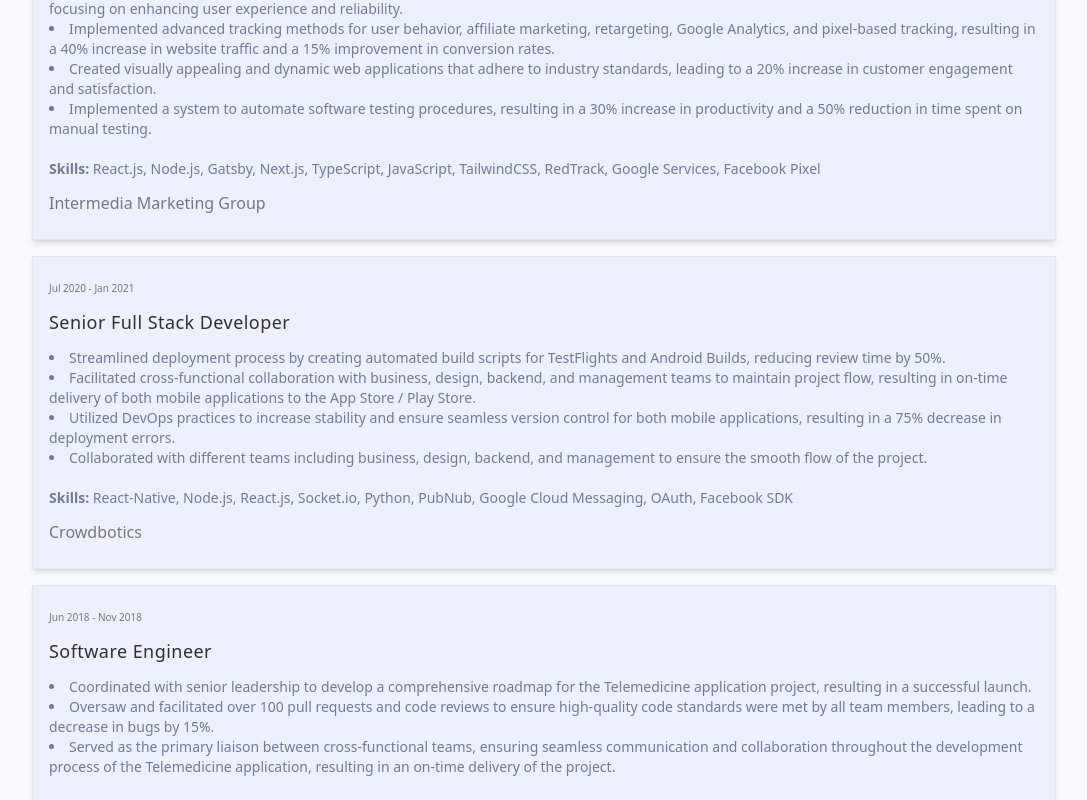
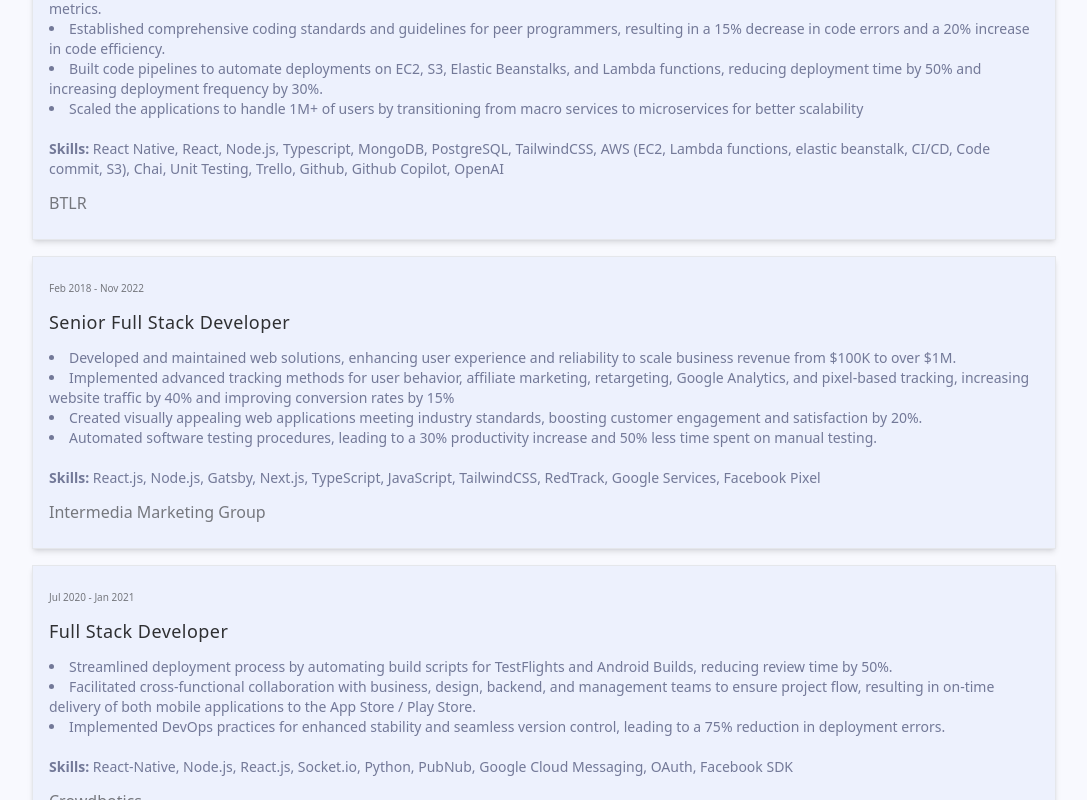
Before and after one commit to chwasifjameel/wasif-jameel, a Next.js app: page / in a window 1280 px wide. Shown: the part 4980-5780 px from the top of the page, without its empty margins (116-1203 px from the left). Built offline with nearby package versions, Linux system fonts and the light colour scheme.

Commit message:
CI issues fixed

```diff
--- a/components/resume.tsx
+++ b/components/resume.tsx
@@ -8,33 +8,45 @@
     achivements: [
       'Revamped coding infrastructure to facilitate the transition of the existing system into a SaaS model, leading to an increase in user interest.',
       'Formulated and executed an inclusive API plan, allowing external developers access to public APIs for building new applications, resulting in a 50% surge in third-party app connections.',
-      "Automated the organization's onboarding process, reducing the time it takes to become fully operational from 6 months to just 1 week, leading to an 80% decrease in onboarding costs.",
+      "Automated the organization's onboarding procedures, slashing the time it takes to become fully operational from 6 months to just 1 week, reducing onboarding expenses by 80%.",
     ],
     skills:
       'React Native, React, Node.js, Typescript, Python, MongoDB, PostgreSQL, TailwindCSS, AWS (EC2, Lambda functions, elastic beanstalk, CI/CD, S3), Chai, Unit Testing, Jira, Github, Github Copilot, Neo4j, Docker',
+  },
+  {
+    title: 'Senior Full Stack Engineer',
+    company: 'BTLR',
+    date: 'Jan 2023 - Sept 2023',
+    achivements: [
+      'Researched and selected the optimal technology stack for core application development, resulting in a 30% increase in overall system performance metrics.',
+      'Established comprehensive coding standards and guidelines for peer programmers, resulting in a 15% decrease in code errors and a 20% increase in code efficiency.',
+      'Built code pipelines to automate deployments on EC2, S3, Elastic Beanstalks, and Lambda functions, reducing deployment time by 50% and increasing deployment frequency by 30%.',
+      'Scaled the applications to handle 1M+ of users by transitioning from macro services to microservices for better scalability',
+    ],
+    skills:
+      'React Native, React, Node.js, Typescript, MongoDB, PostgreSQL, TailwindCSS, AWS (EC2, Lambda functions, elastic beanstalk, CI/CD, Code commit, S3), Chai, Unit Testing,  Trello, Github, Github Copilot, OpenAI',
   },
   {
     title: 'Senior Full Stack Developer',
     company: 'Intermedia Marketing Group',
     date: 'Feb 2018 - Nov 2022',
     achivements: [
-      'Developed and maintained web solutions that contributed to scaling the business to a million dollars in revenue from a hundred thousand, focusing on enhancing user experience and reliability.',
-      'Implemented advanced tracking methods for user behavior, affiliate marketing, retargeting, Google Analytics, and pixel-based tracking, resulting in a 40% increase in website traffic and a 15% improvement in conversion rates.',
-      'Created visually appealing and dynamic web applications that adhere to industry standards, leading to a 20% increase in customer engagement and satisfaction.',
-      'Implemented a system to automate software testing procedures, resulting in a 30% increase in productivity and a 50% reduction in time spent on manual testing.',
+      'Developed and maintained web solutions, enhancing user experience and reliability to scale business revenue from $100K to over $1M.',
+      'Implemented advanced tracking methods for user behavior, affiliate marketing, retargeting, Google Analytics, and pixel-based tracking, increasing website traffic by 40% and improving conversion rates by 15%',
+      'Created visually appealing web applications meeting industry standards, boosting customer engagement and satisfaction by 20%.',
+      'Automated software testing procedures, leading to a 30% productivity increase and 50% less time spent on manual testing.',
     ],
     skills:
       'React.js, Node.js, Gatsby, Next.js, TypeScript, JavaScript, TailwindCSS, RedTrack, Google Services, Facebook Pixel',
   },
   {
-    title: 'Senior Full Stack Developer',
+    title: 'Full Stack Developer',
     company: 'Crowdbotics',
     date: 'Jul 2020 - Jan 2021',
     achivements: [
-      'Streamlined deployment process by creating automated build scripts for TestFlights and Android Builds, reducing review time by 50%.',
-      'Facilitated cross-functional collaboration with business, design, backend, and management teams to maintain project flow, resulting in on-time delivery of both mobile applications to the App Store / Play Store.',
-      'Utilized DevOps practices to increase stability and ensure seamless version control for both mobile applications, resulting in a 75% decrease in deployment errors.',
-      'Collaborated with different teams including business, design, backend, and management to ensure the smooth flow of the project.',
+      'Streamlined deployment process by automating build scripts for TestFlights and Android Builds, reducing review time by 50%.',
+      'Facilitated cross-functional collaboration with business, design, backend, and management teams to ensure project flow, resulting in on-time delivery of both mobile applications to the App Store / Play Store.',
+      'Implemented DevOps practices for enhanced stability and seamless version control, leading to a 75% reduction in deployment errors.',
     ],
     skills:
       'React-Native, Node.js, React.js, Socket.io, Python, PubNub, Google Cloud Messaging, OAuth, Facebook SDK',
@@ -44,9 +56,9 @@
     company: 'CareCloud',
     date: 'Jun 2018 - Nov 2018',
     achivements: [
-      'Coordinated with senior leadership to develop a comprehensive roadmap for the Telemedicine application project, resulting in a successful launch.',
-      'Oversaw and facilitated over 100 pull requests and code reviews to ensure high-quality code standards were met by all team members, leading to a decrease in bugs by 15%.',
-      'Served as the primary liaison between cross-functional teams, ensuring seamless communication and collaboration throughout the development process of the Telemedicine application, resulting in an on-time delivery of the project.',
+      'Coordinated with senior leadership to develop a comprehensive roadmap for the Telemedicine application, resulting in a successful launch.',
+      'Managed and reviewed 100+ pull requests to enforce code quality standards, reducing bugs by 15%.',
+      'Acted as the key connector between cross-functional teams, guaranteeing smooth communication and collaboration for the on-time delivery of the Telemedicine application project.',
     ],
     skills:
       'Angular, Node.js, React.js, TypeScript, MySQL, CI/CD, Socket.io, Cron Jobs.',
@@ -158,8 +170,14 @@
             </span>
             &nbsp; Experience
           </p>
-          {experiences.map(({ achivements, company, date, skills, title }) => (
-            <div className="cursor-pointer my-2 w-4/5">
+          {experiences.map(
+            (
+              { achivements, company, date, skills, title },
+              experienceIndex
+            ) => (
+              <div
+                className="cursor-pointer my-2 w-4/5"
+                key={`experience-${experienceIndex}`}>
                 <span className="flex flex-col items-start py-6 px-4 mx-auto bg-[#EDF1FD] text-[#737998] border border-gray-200 shadow-md  hover:scale-[1.1] ease-in duration-100">
                   <p className="text-[10px] text-start text-black opacity-[0.5]">
                     {date}
@@ -168,8 +186,11 @@
                     {title}
                   </p>
                   <ul className="font-light text-sm list-disc list-inside my-2">
-                  {achivements.map((achivement) => (
-                    <li>{achivement}</li>
+                    {achivements.map((achivement, achivementIndex) => (
+                      <li
+                        key={`experience-${experienceIndex}-achivement-${achivementIndex}`}>
+                        {achivement}
+                      </li>
                     ))}
                   </ul>
                   <p className="text-sm my-3">
@@ -180,7 +201,8 @@
                   </p>
                 </span>
               </div>
-          ))}
+            )
+          )}
         </div>
       </div>
     </section>
```
Lines whose indentation alone changed are shown as unchanged.
